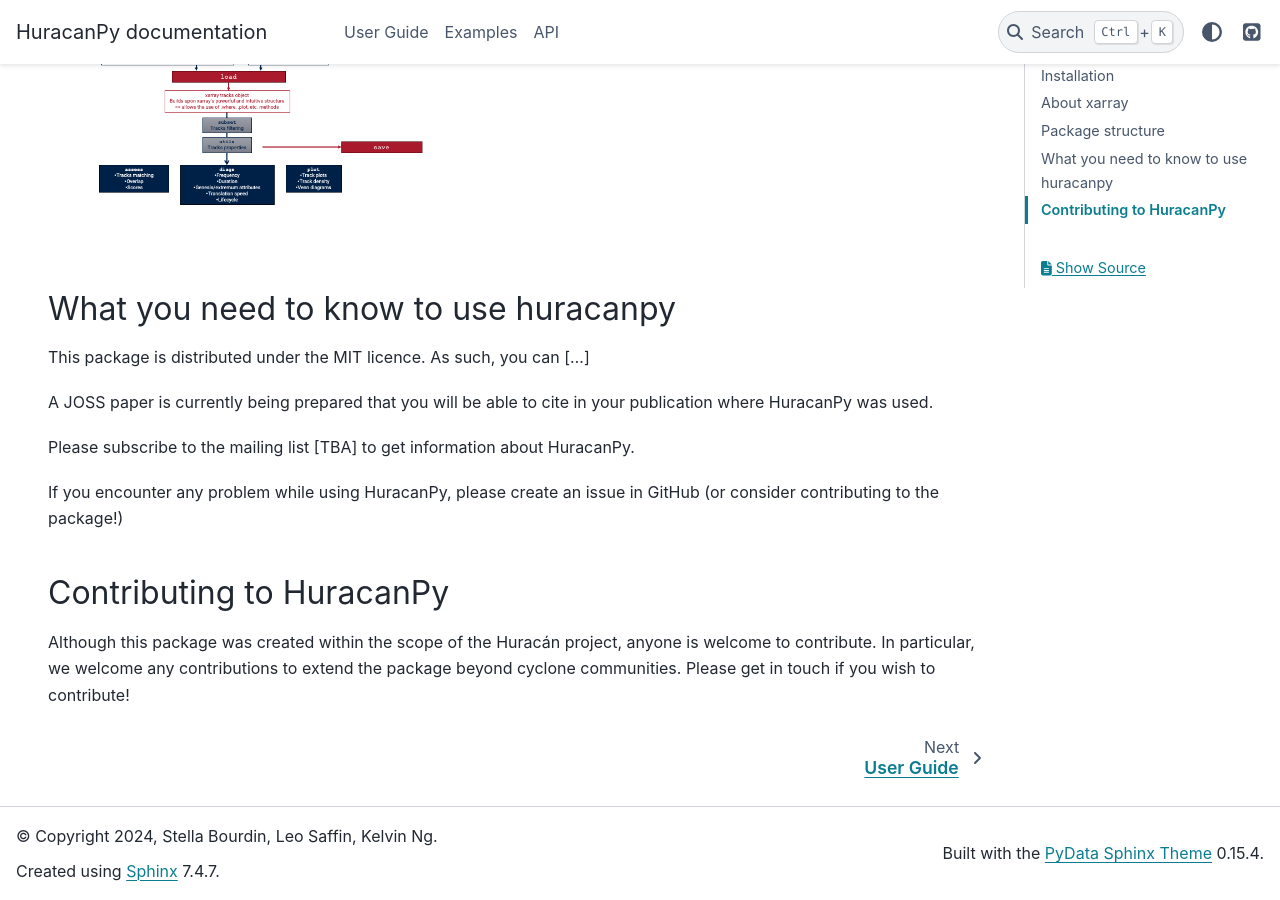
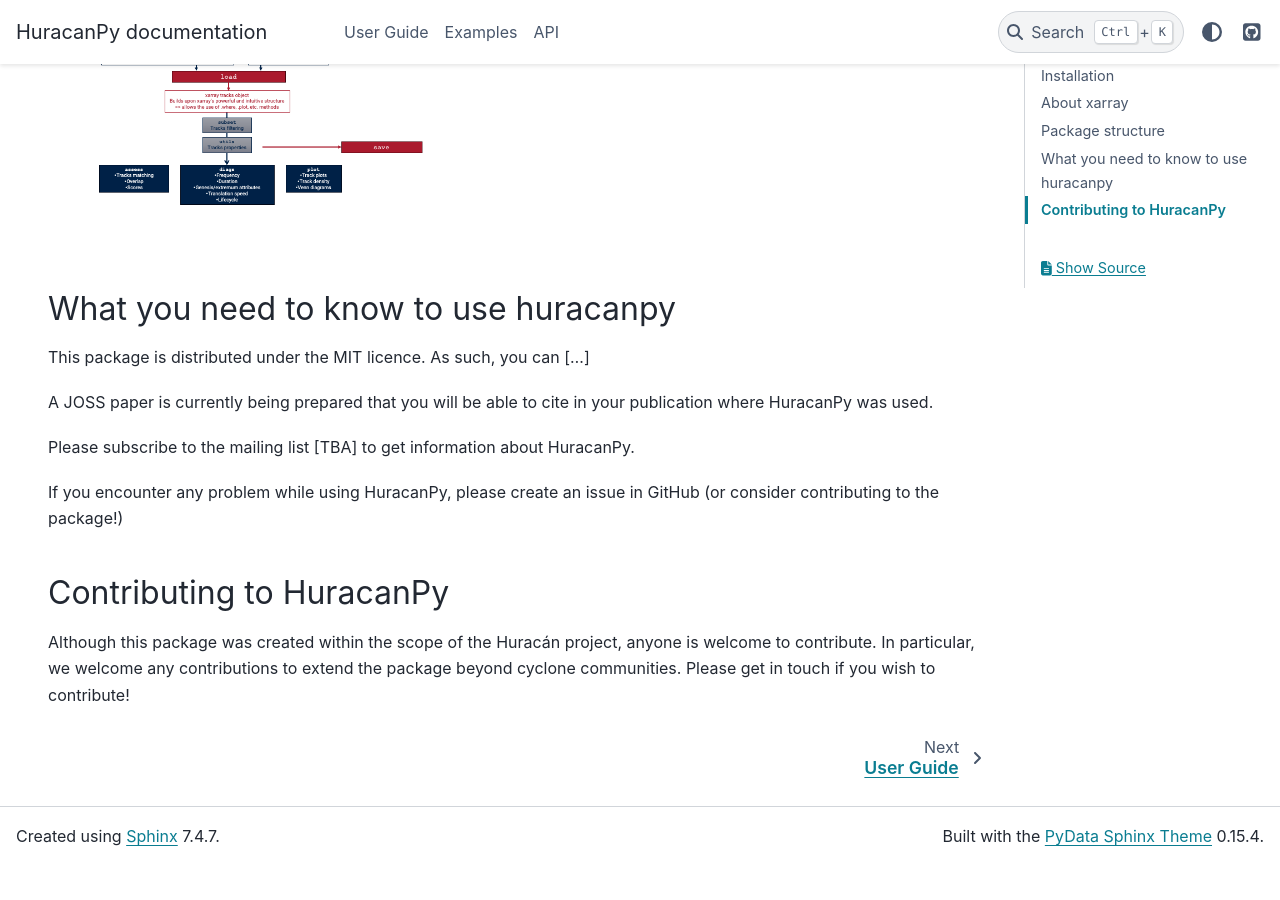
Before and after one commit to Huracan-project/huracanpy, a Sphinx documentation site: the page built from docs/index.rst, in a window 1280 px wide and 900 px high, scrolled down 930 px. Built offline with Sphinx 7.4.7 and the PyData theme 0.15.4, drawn with Linux system fonts in a browser that asks for light colours; pages that are not in the unit, such as notebooks, are missing from menus; after the commit the page ends 1796 px from its top, so only the background shows below that.

Commit message:
Remove duplicated information in conf.py and top level __init__.py. Ideally all information should come from pyproject.toml

```diff
--- a/docs/conf.py
+++ b/docs/conf.py
@@ -7,8 +7,6 @@
 # https://www.sphinx-doc.org/en/master/usage/configuration.html#project-information
 
 project = "HuracanPy"
-copyright = "2024, Stella Bourdin, Leo Saffin, Kelvin Ng"
-author = "Stella Bourdin, Leo Saffin, Kelvin Ng"
 
 # -- General configuration ---------------------------------------------------
 # https://www.sphinx-doc.org/en/master/usage/configuration.html#general-configuration
--- a/huracanpy/__init__.py
+++ b/huracanpy/__init__.py
@@ -1,7 +1,5 @@
 """huracanpy - A python package for working with various forms of feature tracking data"""
 
-__version__ = "0.1.0"
-__author__ = "Leo Saffin <l.saffin@reading.ac.uk>, Stella Bourdin <stella.bourdin@physics.ox.ac.uk>, Kelvin Ng "
 __all__ = [
     # Modules
     "calc",
--- a/pyproject.toml
+++ b/pyproject.toml
@@ -4,7 +4,6 @@ version = "1.0-beta2"
 authors = [
   { name="Leo Saffin", email="l.saffin@reading.ac.uk" },
   { name="Stella Bourdin", email="stella.bourdin@physics.ox.ac.uk" },
-  { name="Kelvin Ng" },
 ]
 description = "A python package for working with various forms of feature tracking data"
 requires-python = ">=3.8, <3.13"
```
